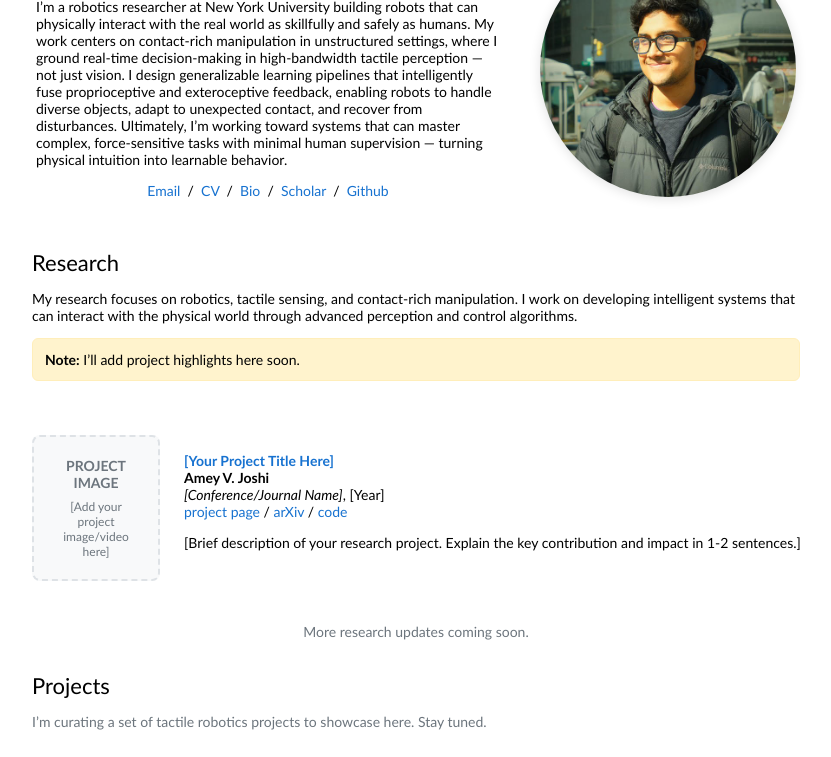
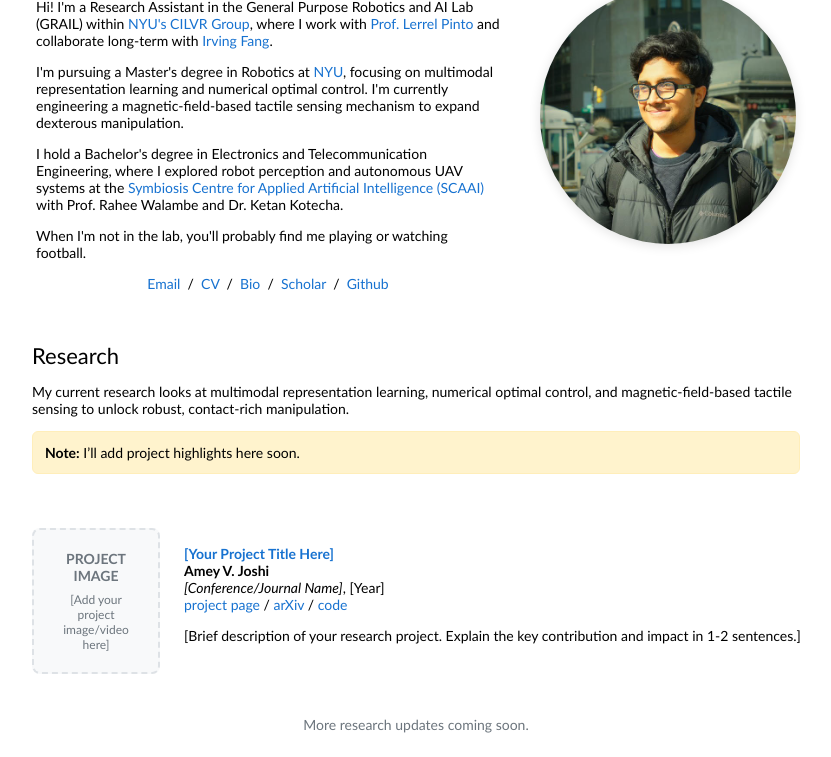
Before and after one commit to ameyj17/ameyj17.github.io, a plain HTML site: page index.html in a window 1280 px wide. Shown: the part 103-860 px from the top of the page, without its empty margins (224-1055 px from the left). Drawn offline with Linux system fonts and the light colour scheme.

Commit message:
Update bio with current roles and links

```diff
--- a/index.html
+++ b/index.html
@@ -22,7 +22,10 @@
                 <p class="name" style="text-align: center;">
                   Amey Joshi
                 </p>
-                <p>I’m a robotics researcher at New York University building robots that can physically interact with the real world as skillfully and safely as humans. My work centers on contact-rich manipulation in unstructured settings, where I ground real-time decision-making in high-bandwidth tactile perception — not just vision. I design generalizable learning pipelines that intelligently fuse proprioceptive and exteroceptive feedback, enabling robots to handle diverse objects, adapt to unexpected contact, and recover from disturbances. Ultimately, I’m working toward systems that can master complex, force-sensitive tasks with minimal human supervision — turning physical intuition into learnable behavior.</p>
+                <p>Hi! I'm a Research Assistant in the General Purpose Robotics and AI Lab (GRAIL) within <a href="https://wp.nyu.edu/cilvr/">NYU's CILVR Group</a>, where I work with <a href="https://www.lerrelpinto.com/">Prof. Lerrel Pinto</a> and collaborate long-term with <a href="https://irvingf7.github.io/">Irving Fang</a>.</p>
+                <p>I'm pursuing a Master's degree in Robotics at <a href="https://engineering.nyu.edu/impact/embodied-intelligence">NYU</a>, focusing on multimodal representation learning and numerical optimal control. I'm currently engineering a magnetic-field-based tactile sensing mechanism to expand dexterous manipulation.</p>
+                <p>I hold a Bachelor's degree in Electronics and Telecommunication Engineering, where I explored robot perception and autonomous UAV systems at the <a href="https://scaai.edu.in/">Symbiosis Centre for Applied Artificial Intelligence (SCAAI)</a> with Prof. Rahee Walambe and Dr. Ketan Kotecha.</p>
+                <p>When I'm not in the lab, you'll probably find me playing or watching football.</p>
                 <p style="text-align:center">
                   <a href="mailto:ameyjoshi1011@gmail.com">Email</a> &nbsp;/&nbsp;
                   <a href="data/AmeyJoshi-CV.pdf">CV</a> &nbsp;/&nbsp;
@@ -46,7 +49,7 @@
               <td style="padding:16px;width:100%;vertical-align:middle">
                 <h2>Research</h2>
                 <p>
-                  My research focuses on robotics, tactile sensing, and contact-rich manipulation. I work on developing intelligent systems that can interact with the physical world through advanced perception and control algorithms.
+                  My current research looks at multimodal representation learning, numerical optimal control, and magnetic-field-based tactile sensing to unlock robust, contact-rich manipulation.
                 </p>
                 <p style="background-color: #fff3cd; border: 1px solid #ffeeba; border-radius: 6px; padding: 12px; margin: 12px 0;">
                   <strong>Note:</strong> I’ll add project highlights here soon.
```
